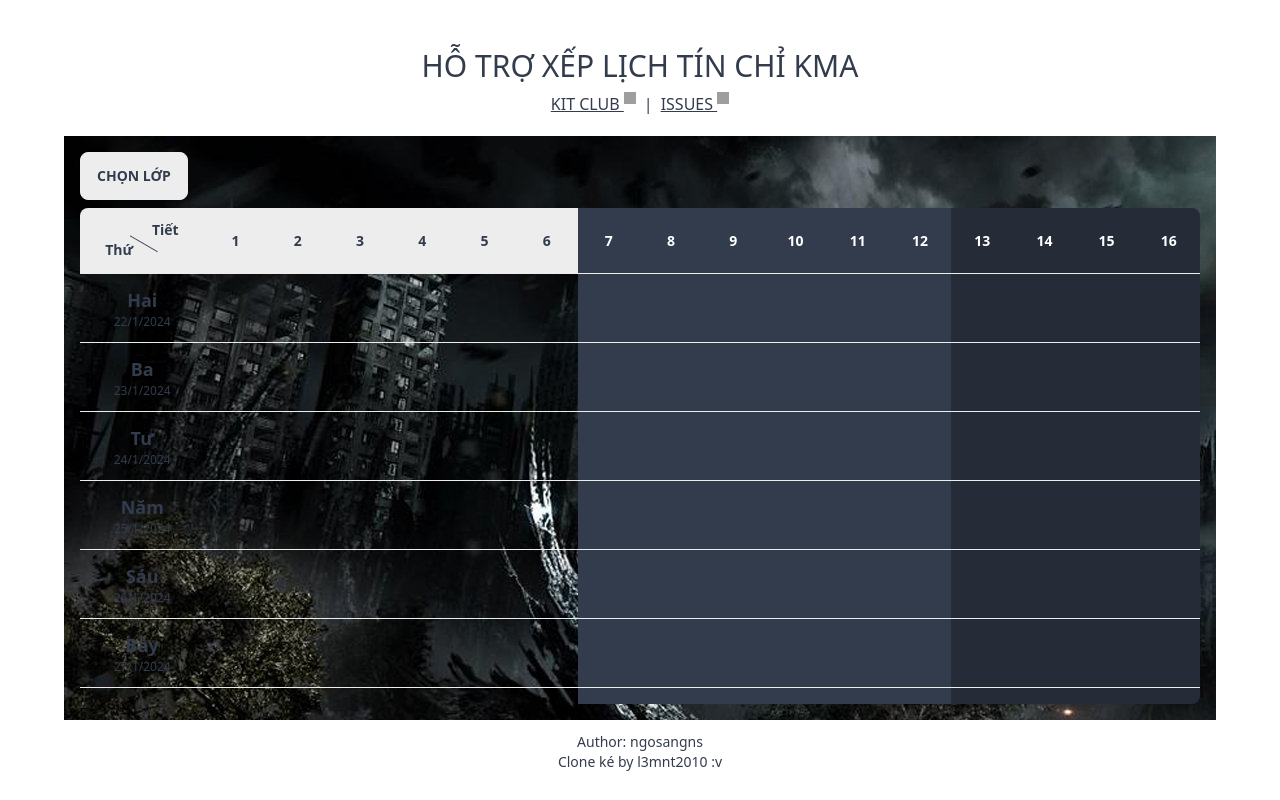
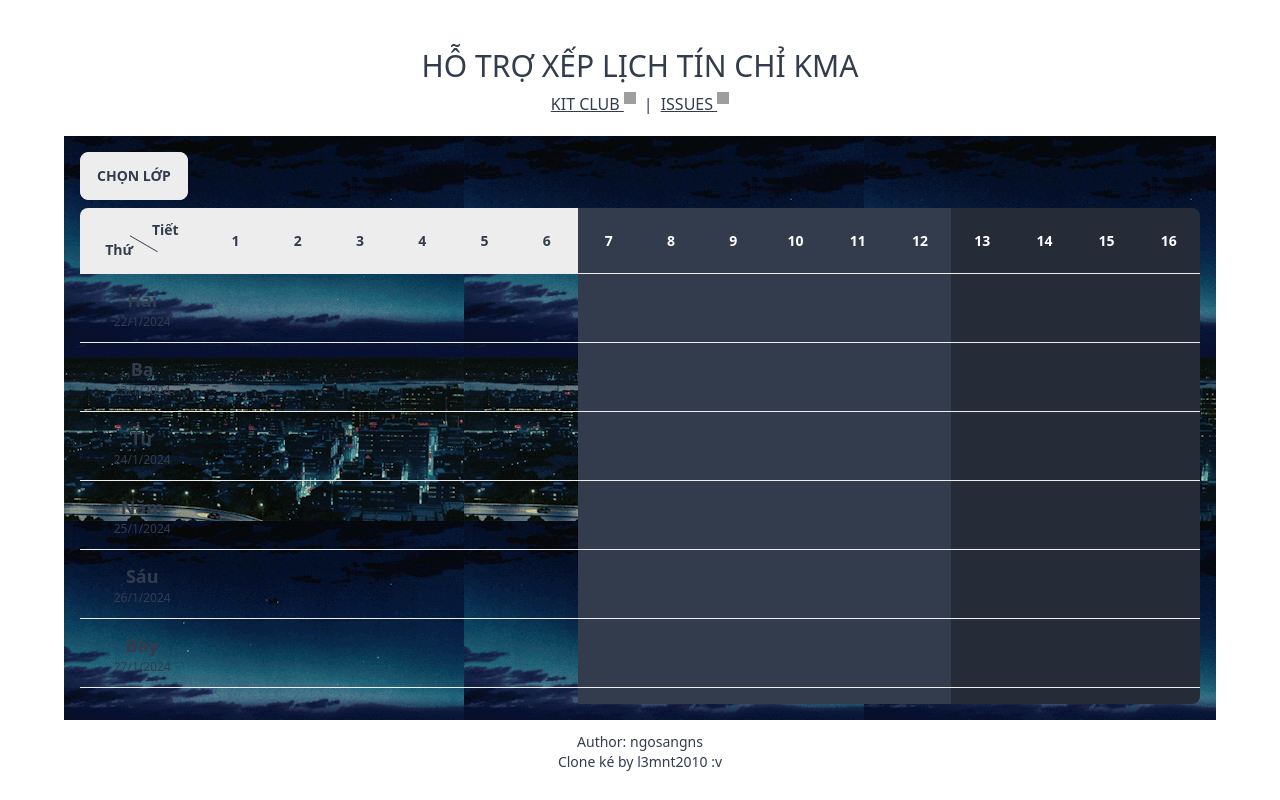
Before and after one commit to l3mnt2010/XEPLICHTINCHI, a Vue app: page / in a window 1280 px wide. Built offline with nearby package versions, Linux system fonts and the light colour scheme; grey boxes are pictures that could not be loaded.

Commit message:
feat: add clone

```diff
--- a/src/App.vue
+++ b/src/App.vue
@@ -298,7 +298,7 @@
 .app {
     display: flex;
     flex-direction: column;
-    background-image: url("/src/assets/bg.jpg");
+    background-image: url("/src/assets/bg.gif");
 }
 
 main {
```
Also changed, not shown: src/assets/bg.gif (added), src/assets/bg.jpg (deleted).
